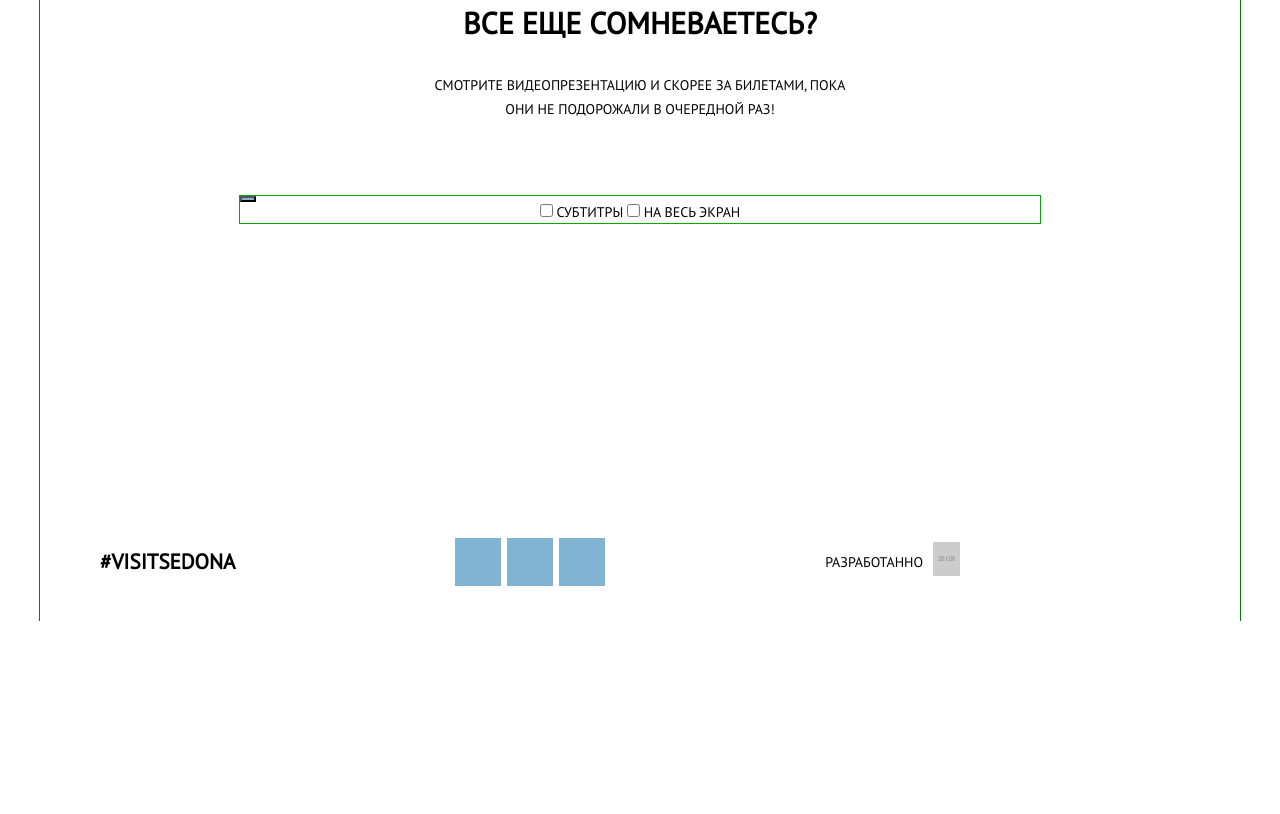
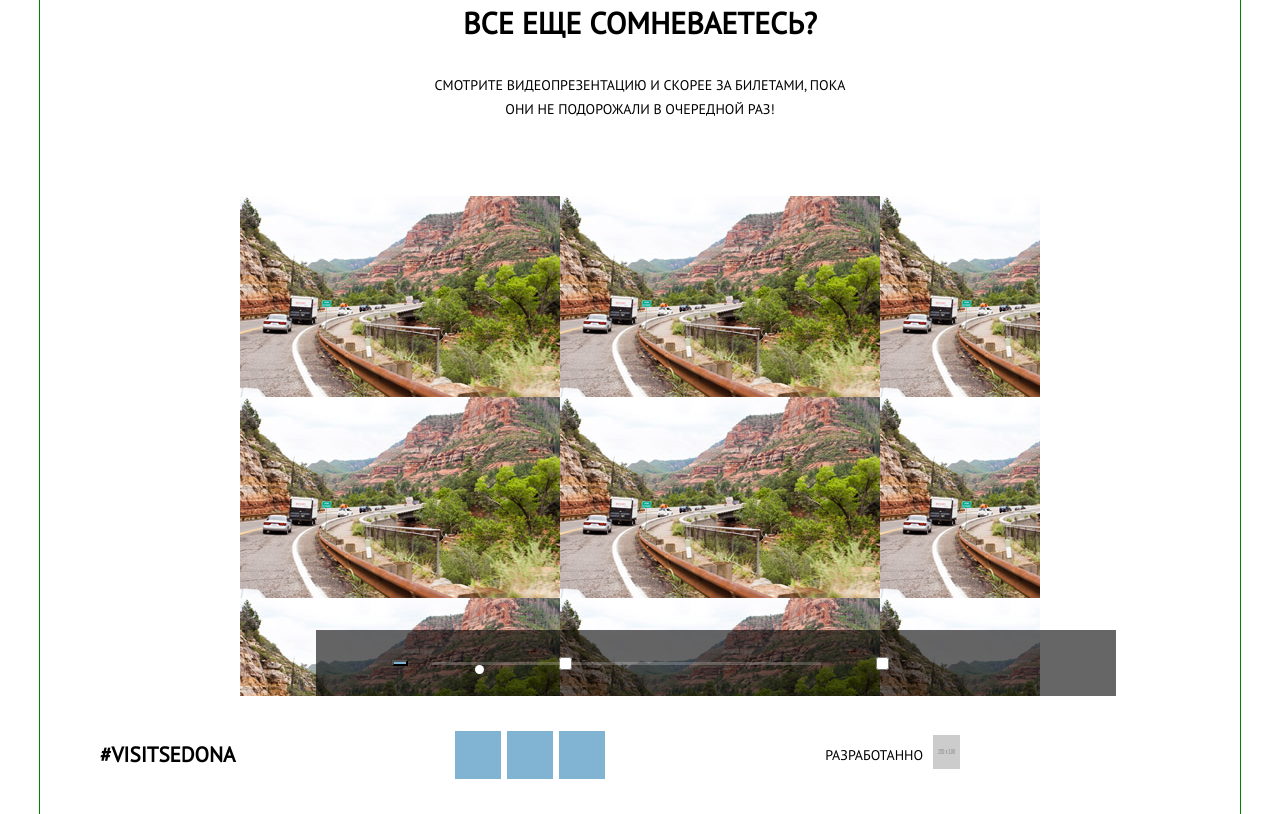
Before and after one commit to DimaKabanov/128489-sedona, a website: page photo.html in a window 1280 px wide. Shown: the part 1428-2242 px from the top of the page. Before the commit the page ends 2049 px from the top, so only its background shows below. Drawn offline with nearby package versions, Linux system fonts and the light colour scheme; files that its build step writes are made by us from their sources; placeholder pictures from the web are drawn by us; files whose address does not match are found by name.

Commit message:
Сделал часть разметки плеера для мобильный версии

```diff
--- a/sass/blocks/controls.scss
+++ b/sass/blocks/controls.scss
@@ -1,3 +1,77 @@
 .controls {
-  outline: 1px solid #00AA00;
+  position: absolute;
+  left: 50%;
+  bottom: -66px;
+
+  margin-left: -140px;
+  width: 280px;
+
+  &__time {
+    position: relative;
+    padding-top: 21px;
+    padding-right: 22px;
+    padding-left: 22px;
+    height: 24px;
+
+    background-color: rgba(0, 0, 0, 0.6);
+  }
+
+  &__line {
+    height: 3px;
+    background-color: rgba(255, 255, 255, 0.2);
+  }
+
+  &--toggle {
+    position: absolute;
+    top: 18px;
+    left: 65px;
+    width: 9px;
+    height: 9px;
+    border-radius: 50%;
+    background-color: #ffffff;
+  }
+
+  &__views {
+    display: flex;
+    align-items: center;
+    justify-content: space-around;
+    height: 66px;
+
+    font-size: 0;
+    background-color: #f2f2f2;
+  }
+
+  @media #{$tablet-width} {
+    position: relative;
+    display: flex;
+    flex-direction: column;
+    justify-content: flex-end;
+    //align-items: flex-end;
+    bottom: 0;
+    width: 100%;
+    margin-left: -324px;
+    //background-color: rgba(0, 0, 0, 0.6);
+
+    &__time {
+      position: absolute;
+      left: 94px;
+      bottom: 10px;
+      padding-top: 12px;
+      width: 389px;
+      //padding: 0;
+      background-color: rgba(0, 0, 0, 0);
+      //background-color: none;
+    }
+
+    &--toggle {
+      top: 15px;
+    }
+
+    &__views {
+      background-color: rgba(0, 0, 0, 0.6);
+      //display: block;
+      //
+      //width: 100%;
+    }
+  }
 }
--- a/sass/blocks/footer.scss
+++ b/sass/blocks/footer.scss
@@ -3,7 +3,7 @@
   flex-direction: column;
   align-items: center;
 
-  padding-top: 30px;
+  padding-top: 140px;
   padding-bottom: 20px;
 
   &__hashtag {
--- a/sass/blocks/media-picture.scss
+++ b/sass/blocks/media-picture.scss
@@ -12,7 +12,6 @@
 
     padding-top: 17px;
     padding-bottom: 20px;
-    padding-left: 20px;
 
     line-height: $line-height-big;
     font-weight: bold;
@@ -33,6 +32,7 @@
     margin: 0;
 
     &__description {
+      padding-left: 20px;
       background-color: $gray-base;
     }
 
--- a/sass/blocks/media.scss
+++ b/sass/blocks/media.scss
@@ -57,6 +57,14 @@
     line-height: $line-height-big;
   }
 
+  &__video-content {
+    position: relative;
+
+    height: 201px;
+
+    background-image: url("../../img/video-mobile.jpg");
+  }
+
 
 @media #{$tablet-width} {
   display: flex;
@@ -100,7 +108,7 @@
 
   &__video {
     padding-top: 65px;
-    height: 500px;
+    //height: 500px;
 
     border: none;
   }
@@ -114,6 +122,12 @@
     margin-bottom: 75px;
     margin-left: 115px;
     margin-right: 115px;
+  }
+
+  &__video-content {
+    position: static;
+    display: flex;
+    height: 500px;
   }
 }
 
```
